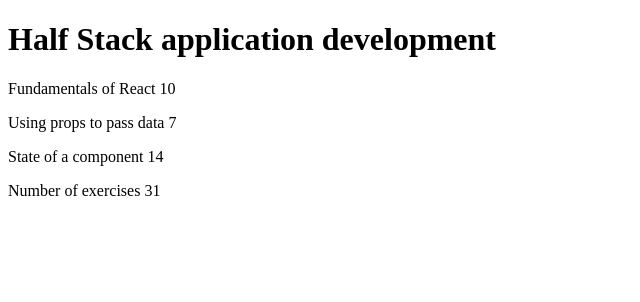
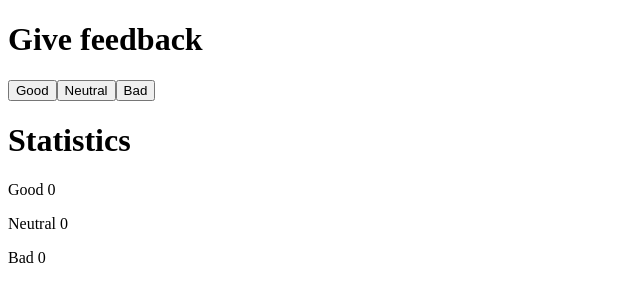
Before and after one commit to MilitelloN/FullstackOpen, a React (Vite) app in the folder Part1/: page / in a window 1280 px wide. Shown: the top 302 px of the page, without its empty margins (0-640 px from the left). Built offline with nearby package versions, Linux system fonts and the light colour scheme.

Commit message:
Commit for Ex1.6

```diff
--- a/Part1/src/App.jsx
+++ b/Part1/src/App.jsx
@@ -1,47 +1,42 @@
-const CourseData = (course) => {
-  const courseName = course.courseData.name
-  const courseParts = course.courseData.parts
-  let total = 0
-  courseParts.forEach(e => {
-    total += e.exercises
-  });
-  return (
-    <>
-    <h1>{courseName}</h1>
-    <p>{courseParts[0].name} {courseParts[0].exercises}</p>
-    <p>{courseParts[1].name} {courseParts[1].exercises}</p>
-    <p>{courseParts[2].name} {courseParts[2].exercises}</p>
-    <p>Number of exercises {total}</p>
-    </>
-  )
-}
+import { useState } from 'react'
+
+
+
+
 
 
 
 const App = () => {
-  const course = {
-    name: 'Half Stack application development',
-    parts: [
-      {
-        name: 'Fundamentals of React',
-        exercises: 10
-      },
-      {
-        name: 'Using props to pass data',
-        exercises: 7
-      },
-      {
-        name: 'State of a component',
-        exercises: 14
-      }
-    ]
+  const [goodReview, setGoodReview] = useState(0)
+  const [neutralReview, seNeutralReview] = useState(0)
+  const [badReview, setBadReview] = useState(0)
+
+  const buttonHandler = (review,reviewNum) => {
+    if(review == "Good"){
+      const newReview = reviewNum + 1
+      setGoodReview(newReview)
+    } else  if(review == "Neutral"){
+      const newReview = reviewNum + 1
+      seNeutralReview(newReview)
+    }else if(review == "Bad"){
+      const newReview = reviewNum + 1
+      setBadReview(newReview)
+    }
   }
+
+
 
   return (
     <div>
-      <CourseData courseData={course} />
+      <h1>Give feedback</h1>
+      <button onClick={() => buttonHandler("Good",goodReview)}>Good</button>
+      <button onClick={() => buttonHandler("Neutral",neutralReview)}>Neutral</button>
+      <button onClick={() => buttonHandler("Bad",badReview)}>Bad</button>
+      <h1>Statistics</h1>
+      <p>Good {goodReview}</p>
+      <p>Neutral {neutralReview}</p>
+      <p>Bad {badReview}</p>
     </div>
   )
 }
-
 export default App
```
